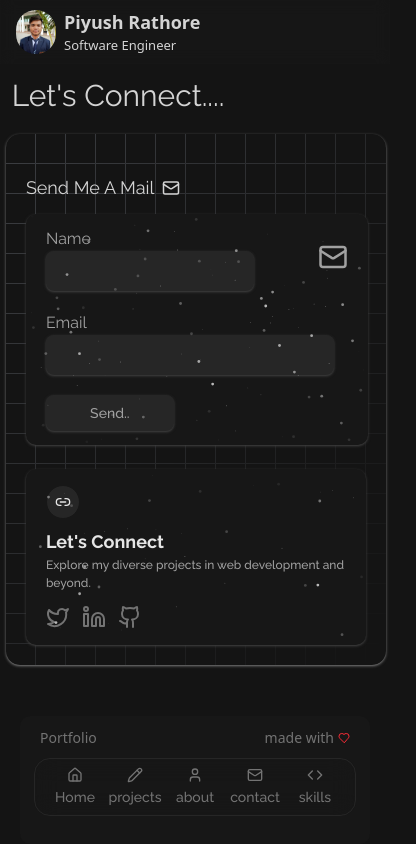
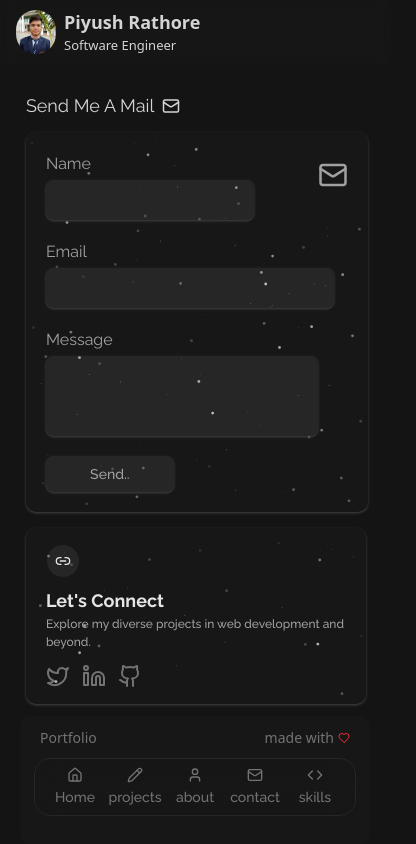
Before and after one commit to Piyushrathoree/Portfolio, a Next.js app: page /contact in a window 390 px wide. Shown: the whole page, 416 px wide, since content can reach past the window. Built offline with nearby package versions, Linux system fonts and the light colour scheme.

Commit message:
feat:final touches done  and also implement nodemail  to send mails

```diff
--- a/package.json
+++ b/package.json
@@ -22,6 +22,7 @@
     "mini-svg-data-uri": "^1.4.4",
     "motion": "^12.10.4",
     "next": "15.3.2",
+    "nodemailer": "^7.0.3",
     "react": "^19.0.0",
     "react-dom": "^19.0.0",
     "react-icons": "^5.5.0",
@@ -32,6 +33,7 @@
     "@eslint/eslintrc": "^3",
     "@tailwindcss/postcss": "^4",
     "@types/node": "^20",
+    "@types/nodemailer": "^6.4.17",
     "@types/react": "^19",
     "@types/react-dom": "^19",
     "eslint": "^9",
--- /dev/null
+++ b/src/app/api/contact/route.ts
@@ -0,0 +1,47 @@
+// // app/api/contact/route.js (or route.ts)
+
+// import {  NextResponse } from 'next/server';
+// import nodemailer from 'nodemailer';
+
+import { NextResponse } from "next/server";
+import nodemailer from "nodemailer";
+
+export async function POST(req: Request) {
+    try {
+        const body = await req.json();
+        console.log("Parsed body:", body);
+
+        const { name, email, message } = body;
+        console.log(process.env.EMAIL_USER!);
+
+        const transporter = nodemailer.createTransport({
+            service: "Gmail", // or 'hotmail', etc., if you're not using Gmail
+            auth: {
+                user: process.env.EMAIL_USER!,
+                pass: process.env.EMAIL_PASS!,
+            },
+        });
+
+        console.log("Transporter created");
+
+        const mailOptions = {
+            from: email,
+            to: process.env.EMAIL_USER!,
+            subject: `New message from ${name}`,
+            html: `
+        <p><strong>Name:</strong> ${name}</p>
+        <p><strong>Email:</strong> ${email}</p>
+        <p><strong>Message:</strong> ${message}</p>
+      `,
+        };
+
+        const result = await transporter.sendMail(mailOptions);
+        console.log("Email sent:", result);
+
+        return NextResponse.json({ message: "Email sent successfully" }, { status: 200 });
+
+    } catch (error) {
+        console.error("Error in email route:", error);
+        return NextResponse.json({ error: "Internal Server Error" }, { status: 500 });
+    }
+}
--- a/src/app/contact/page.tsx
+++ b/src/app/contact/page.tsx
@@ -1,7 +1,7 @@
+import ContactForm from "@/components/ContactForm";
 import { GridPattern } from "@/components/magicui/grid-pattern";
 import { Meteors } from "@/components/magicui/meteors";
 import { Particles } from "@/components/magicui/particles";
-import { Button } from "@/components/ui/button";
 import { cn } from "@/lib/utils";
 import {
   GithubIcon,
@@ -34,22 +34,13 @@ const page = () => {
     },
   ];
   return (
-    <div className="h-[70vh] flex flex-col  items-center justify-center  max-md:pl-[2px] ">
-      <div className="">
+    <div className="h-[100vh] md:h-[90vh] flex flex-col  items-center justify-center  max-md:pl-[2px] overflow-y-hidden">
+      <div className="hidden md:block">
         <div className="text-3xl text-neutral-300 mt-12 md:mt-24 absolute left-[27%]  max-md:left-[3%] ">
           Let&apos;s Connect....
         </div>
       </div>
-      <div className="w-full max-md:w-[98%] h-[90%] top-26 md:top-36   rounded-xl shadow shadow-neutral-500  item-start  justify-center pt-10 relative">
-        <GridPattern
-          width={30}
-          height={30}
-          x={-1}
-          y={-1}
-          className={cn(
-            "[mask-image:linear-gradient(to_bottom_right,white,transparent)] md:hidden "
-          )}
-        />
+      <div className="w-full max-md:w-[98%] h-[100vh] md:h-full top-22 md:top-36  rounded-xl   item-start  justify-center pt-1 md:pt-10 relative">
         <GridPattern
           width={50}
           height={50}
@@ -66,39 +57,11 @@ const page = () => {
             <Mail size={18} />
           </span>
         </div>
-        <div className="w-[80%] max-md:w-[90%] max-md:h-[47%] h-[42%] bg-neutral-900 rounded-lg mt-10 py-5 px-5 flex md:ml-22 mx-5 relative shadow shadow-neutral-700">
+        <div className="w-[80%] max-md:w-[90%]  bg-neutral-900 rounded-lg mt-10 py-5 px-5 flex md:ml-22 mx-5 relative shadow shadow-neutral-700">
           <Particles className="absolute inset-0 z-0 " quantity={50} refresh />{" "}
-          <form className="flex flex-col gap-10 w-[90%] h-full justify-center">
-            <div className="flex gap-5 flex-col">
-              <div className="flex flex-col text-neutral-400 ">
-                <label htmlFor="name " className="selection:bg-none">
-                  Name
-                </label>
-                <input
-                  type="text"
-                  className="bg-neutral-800 h-10 rounded-md outline-none text-neutral-400 shadow shadow-neutral-700 px-2 w-52 md:w-72  "
-                  id="name"
-                />
-              </div>
-              <div className="flex flex-col text-neutral-400">
-                <label htmlFor="email">Email</label>
-
-                <input
-                  type="text"
-                  className="bg-neutral-800 h-10 rounded-md outline-none text-neutral-400 shadow shadow-neutral-700 px-2 w-72 md:w-96 "
-                  id="email"
-                />
-              </div>
-            </div>
-            <Button
-              variant={"ghost"}
-              className=" bg-neutral-800 shadow -mt-5  shadow-neutral-700 hover:bg-neutral-900 text-neutral-400  hover:text-neutral-300 w-32"
-            >
-              Send..
-            </Button>
-          </form>
+          <ContactForm />
           <div className=" flex-col gap-5 items-center justify-center hidden md:flex">
-            <div className="text-neutral-400 mr-17 ">
+            <div className="text-neutral-400 mr-12 -mt-40 ">
               <Mail
                 size={150}
                 className="bg-transparent hover:scale-102 duration-300"
@@ -112,7 +75,7 @@ const page = () => {
           </div>
         </div>
         {/* card */}
-        <div className="md:w-[48%] h-44 flex flex-col justify-between md:ml-22 mx-5 mt-6 items-start bg-neutral-900 shadow-neutral-700 shadow rounded-lg px-5 py-4 relative md:overflow-hidden">
+        <div className="md:w-[48%] h-44 flex flex-col justify-between md:ml-22 mx-5 mt-4 items-start bg-neutral-900 shadow-neutral-700 shadow rounded-lg px-5 py-4 relative md:overflow-hidden">
           <div className="max-md:hidden">
             <Meteors className="absolute inset-0 z-0 " number={40} angle={65} />
           </div>
--- a/src/app/projects/page.tsx
+++ b/src/app/projects/page.tsx
@@ -7,7 +7,7 @@ const page = () => {
       title: "CrewCanvas",
       description: "A canvas for your team to collaborate on projects.",
       video: "/crewcanvas.mp4",
-      link: "https://crew-canvas-client.vercel.app/",
+      // link: "https://crew-canvas-client.vercel.app/",
       github: "https://github.com/Piyushrathoree/CrewCanvas-client/",
       tags: [
         "React",
@@ -24,7 +24,7 @@ const page = () => {
       description:
         "A Second Brain application where you can save your notes, ideas, and thoughts.",
       video: "/brainly.mp4",
-      link: "https://appbrainly.vercel.app/",
+      // link: "https://appbrainly.vercel.app/",
       github: "https://github.com/PiyushRathoree/Brainly-client",
       tags: [
         "React",
@@ -65,8 +65,7 @@ const page = () => {
     },
     {
       title: "VideoTube - Backend",
-      description:
-        "A video sharing platform like youtube  with scalable architecture.",
+      description: "video sharing platform with scalable architecture.",
       video: "/videotube.jpg",
       // link: "https://github.com/PiyushRathoree/Yt-Backend-With-Scalable-Architecture",
       github:
@@ -82,7 +81,7 @@ const page = () => {
     },
   ];
   return (
-    <div className="md:h-[148vh] h-[210vh] ">
+    <div className="md:h-[150vh] h-[252vh] relative ">
       <div className=" mt-24 ml-3">
         <div className="text-3xl md:text-4xl font-semibold top-24 text-neutral-300 max-md:ml-4  ">
           Projects
@@ -103,6 +102,7 @@ const page = () => {
           </div>
         </div>
       </div>
+      <div className="absolute -bottom-22  text-sm border border-neutral-800 px-4 rounded-md py-1 -right-120  text-neutral-400 hover:text-neutral-200 hover:-translate-y-2 duration-300 hidden md:block">Live links will be available soon !!</div>
     </div>
   );
 };
--- /dev/null
+++ b/src/components/ContactForm.tsx
@@ -0,0 +1,114 @@
+"use client"
+import React, { useState } from 'react'
+import { Button } from './ui/button';
+
+const ContactForm = () => {
+    const [name, setName] = useState("");
+    const [email, setEmail] = useState("");
+    const [message, setMessage] = useState("");
+    const [status, setStatus] = useState("");
+
+  return (
+    <form
+      onSubmit={async (e) => {
+        e.preventDefault();
+        setStatus("Sending...");
+
+        try {
+          const res = await fetch("/api/contact", {
+            method: "POST",
+            headers: {
+              "Content-Type": "application/json",
+            },
+            body: JSON.stringify({ name, email, message }),
+          });
+
+          if (!res.ok) {
+            const contentType = res.headers.get("content-type");
+            if (contentType && contentType.includes("application/json")) {
+              const errorData = await res.json();
+              setStatus(errorData.error || `Error: ${res.status}`);
+            } else {
+              setStatus(`Error: ${res.status} - Check the API endpoint`);
+            }
+            return;
+          }
+
+          try {
+            const data = await res.json();
+            setStatus(data.message || "Message sent!");
+          } catch {
+            // If the response can't be parsed as JSON, just consider it a success
+            setStatus("Message sent!");
+          }
+
+          // Clear form on success
+          setName("");
+          setEmail("");
+          setMessage("");
+        } catch (err) {
+          console.error(err);
+          setStatus("Failed to send. Check the API endpoint path.");
+        }
+      }}
+      className="flex flex-col gap-10 w-[90%] h-full justify-center "
+    >
+      <div className="flex gap-5 flex-col">
+        <div className="flex flex-col text-neutral-400">
+          <label htmlFor="name" className="mb-1">
+            Name
+          </label>
+          <input
+            type="text"
+            id="name"
+            value={name}
+            onChange={(e) => setName(e.target.value)}
+            className="bg-neutral-800 h-10 rounded-md outline-none text-neutral-400 shadow shadow-neutral-700 px-2 w-52 md:w-72"
+            required
+          />
+        </div>
+
+        <div className="flex flex-col text-neutral-400">
+          <label htmlFor="email" className="mb-1">
+            Email
+          </label>
+          <input
+            type="email"
+            id="email"
+            value={email}
+            onChange={(e) => setEmail(e.target.value)}
+            className="bg-neutral-800 h-10 rounded-md outline-none text-neutral-400 shadow shadow-neutral-700 px-2 w-72 md:w-96"
+            required
+          />
+        </div>
+
+        <div className="flex flex-col text-neutral-400">
+          <label htmlFor="message" className="mb-1">
+            Message
+          </label>
+          <textarea
+            id="message"
+            rows={3}
+            value={message}
+            onChange={(e) => setMessage(e.target.value)}
+            className="bg-neutral-800 rounded-md outline-none text-neutral-400 shadow shadow-neutral-700 px-2 py-1 w-full resize-none"
+            required
+          />
+        </div>
+      </div>
+
+      <Button
+        type="submit"
+        variant={"ghost"}
+        className="bg-neutral-800 shadow -mt-5 shadow-neutral-700 hover:bg-neutral-900 text-neutral-400 hover:text-neutral-300 w-32"
+      >
+        Send..
+      </Button>
+      {status && (
+        <p className="text-sm text-neutral-400 transition-all -mt-4 animate-bounce">{status}</p>
+      )}
+    </form>
+  );
+}
+
+export default ContactForm
--- a/src/components/cards-demo-3.tsx
+++ b/src/components/cards-demo-3.tsx
@@ -21,7 +21,7 @@ export default function CardDemo({
   tags,
 }: CardProps) {
   return (
-    <Card className="bg-neutral-900 border-none h-[43vh]  ">
+    <Card className="bg-neutral-900 border-none h-[44vh]  ">
       <div className="h-full w-full flex flex-col justify-start gap-3 relative">
         <video
           src={video}
@@ -33,8 +33,8 @@ export default function CardDemo({
           preload="none"
         />
         <div className="flex flex-col justify-between ml-1 ">
-          <div className="flex items-center justify-between ">
-            <CardTitle className="text-neutral-200 -mt-5 ">{title}</CardTitle>
+          <div className="flex items-center justify-between -mt-5 ">
+            <CardTitle className="text-neutral-200  ">{title}</CardTitle>
             <div className="flex items-center gap-2">
               {link && (
                 <Link
@@ -59,7 +59,7 @@ export default function CardDemo({
           <CardDescription className="text-neutral-400 border-t border-neutral-800 pt-2">
             {description}
           </CardDescription>
-          <div className="flex flex-wrap gap-2 mt-3">
+          <div className="flex flex-wrap gap-2 mt-4 ">
             {tags?.map((tag) => (
               <div
                 key={tag}
```
Also changed, not shown: public/videotube.jpg, 1 other file (tests, documents, lock files or other folders).
